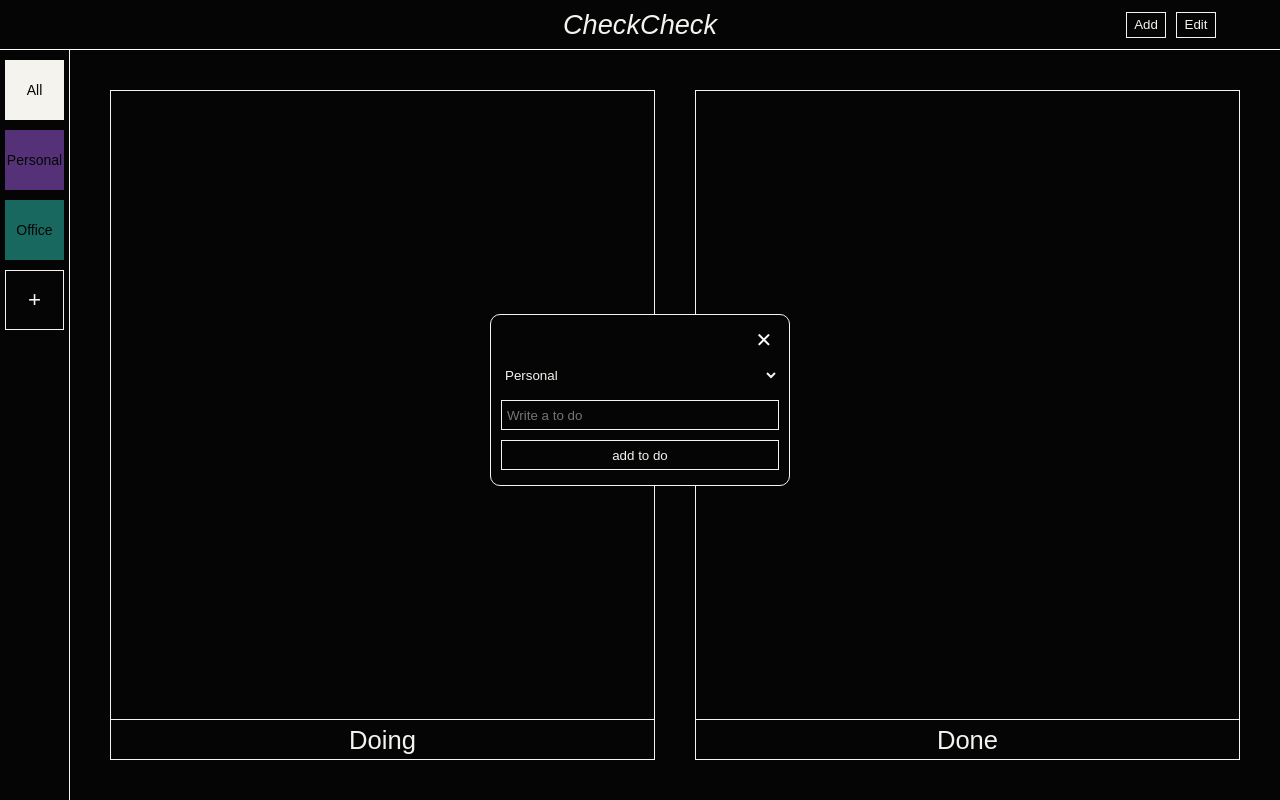
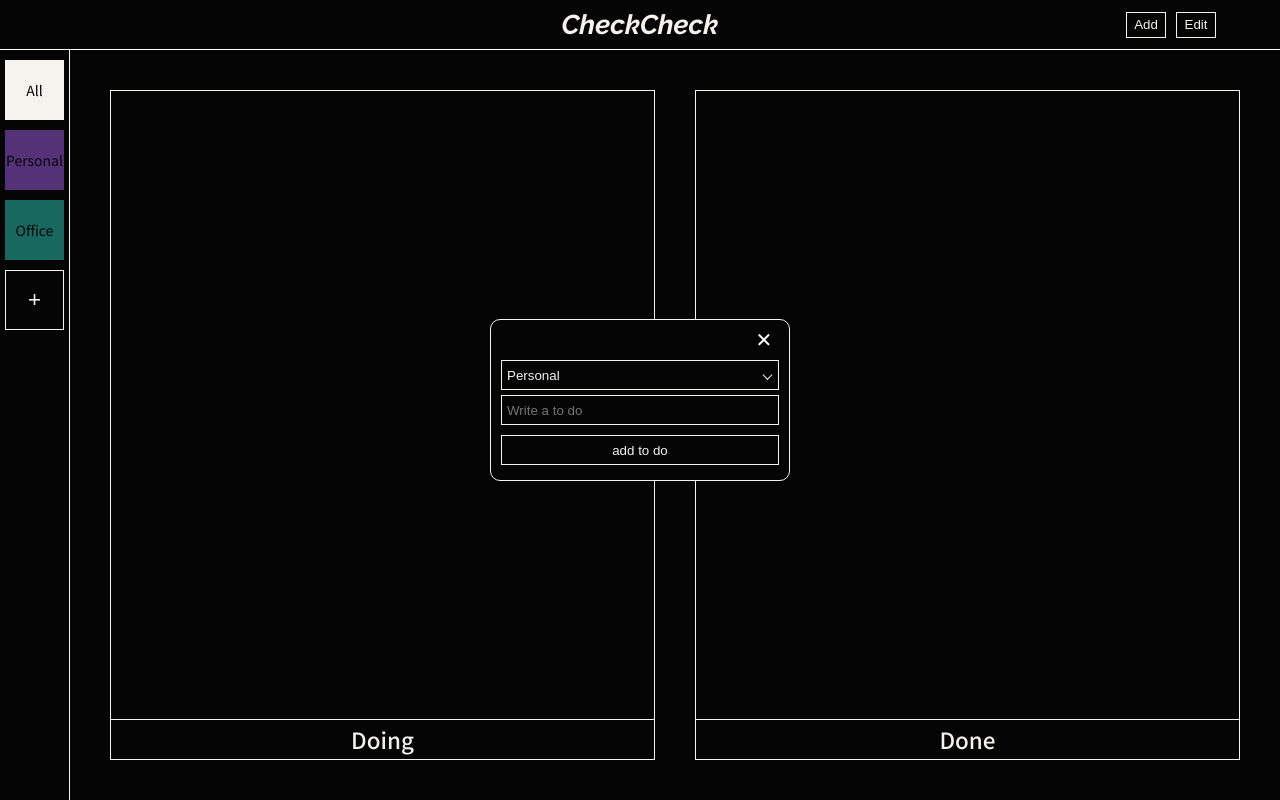
Before and after one commit to hyesuhong/checklist, a React (Create React App) app: page / in a window 1280 px wide. Both pictures are taken after a click on the button "Add". Built offline with nearby package versions, Linux system fonts and the light colour scheme.

Commit message:
change checkbox styling & fix storage issue

```diff
--- a/package.json
+++ b/package.json
@@ -10,11 +10,13 @@
 		"@types/node": "^16.11.21",
 		"@types/react": "^17.0.38",
 		"@types/react-dom": "^17.0.11",
+		"@types/react-helmet": "^6.1.5",
 		"gh-pages": "^3.2.3",
 		"react": "^17.0.2",
 		"react-beautiful-dnd": "^13.1.0",
 		"react-colorful": "^5.5.1",
 		"react-dom": "^17.0.2",
+		"react-helmet": "^6.1.0",
 		"react-hook-form": "^7.25.1",
 		"react-query": "^3.34.12",
 		"react-scripts": "5.0.0",
--- a/public/index.html
+++ b/public/index.html
@@ -5,16 +5,17 @@
 		<link rel="icon" href="%PUBLIC_URL%/favicon.ico" />
 		<meta name="viewport" content="width=device-width, initial-scale=1" />
 		<meta name="theme-color" content="#000000" />
-    <meta
-      name="description"
-      content="Web site created using create-react-app"
-    />
+		<meta name="description" content="Web site created using create-react-app" />
 		<link rel="apple-touch-icon" href="%PUBLIC_URL%/logo192.png" />
 		<!--
       manifest.json provides metadata used when your web app is installed on a
       user's mobile device or desktop. See https://developers.google.com/web/fundamentals/web-app-manifest/
     -->
 		<link rel="manifest" href="%PUBLIC_URL%/manifest.json" />
+
+		<link rel="preconnect" href="https://fonts.googleapis.com" />
+		<link rel="preconnect" href="https://fonts.gstatic.com" crossorigin />
+		<link href="https://fonts.googleapis.com/css2?family=Noto+Sans+KR:wght@300;400;500&family=Raleway:ital,wght@1,700&display=swap" rel="stylesheet" />
 		<!--
       Notice the use of %PUBLIC_URL% in the tags above.
       It will be replaced with the URL of the `public` folder during the build.
@@ -24,7 +25,7 @@
       work correctly both with client-side routing and a non-root public URL.
       Learn how to configure a non-root public URL by running `npm run build`.
     -->
-    <title>React App</title>
+		<title>CheckCheck</title>
 	</head>
 	<body>
 		<noscript>You need to enable JavaScript to run this app.</noscript>
--- a/src/App.tsx
+++ b/src/App.tsx
@@ -3,8 +3,6 @@ import ToDoList from './components/ToDoList';
 
 // createGlobalStyle : 전역으로 부를 수 있는 스타일 컴포넌트를 생성
 const GlobalStyle = createGlobalStyle`
-@import url('https://fonts.googleapis.com/css2?family=Noto+Sans+KR:wght@300;400;500&family=Raleway:ital,wght@1,700&display=swap');
-
 html, body, div, span, applet, object, iframe,
 h1, h2, h3, h4, h5, h6, p, blockquote, pre,
 a, abbr, acronym, address, big, cite, code,
--- a/src/components/CreateToDo.tsx
+++ b/src/components/CreateToDo.tsx
@@ -1,6 +1,5 @@
-import { useEffect } from 'react';
 import { useForm } from 'react-hook-form';
-import { useRecoilState, useRecoilValue, useSetRecoilState } from 'recoil';
+import { useRecoilValue, useSetRecoilState } from 'recoil';
 import styled from 'styled-components';
 import { categoryState, Conditions, modalState, toDoState } from '../atoms';
 
@@ -15,14 +14,14 @@ const AddToDoModal = styled.div`
 	align-items: center;
 	& > div {
 		width: 300px;
-		padding: 10px;
+		padding: 5px 10px 10px;
 		border-radius: 10px;
 		background: ${(props) => props.theme.bgColor};
 		border: 1px solid ${(props) => props.theme.textColor};
 		text-align: right;
 	}
 
-	& > div > button {
+	& > div > button.closeBtn {
 		width: 30px;
 		height: 30px;
 		font-size: 20px;
@@ -30,6 +29,7 @@ const AddToDoModal = styled.div`
 		border: none;
 		outline: none;
 		color: #fff;
+		margin-bottom: 5px;
 	}
 `;
 
@@ -37,13 +37,6 @@ const AddToDoForm = styled.form`
 	display: flex;
 	flex-direction: column;
 
-	select {
-		flex: 0 0 40px;
-		background: ${(props) => props.theme.bgColor};
-		border: none;
-		outline: none;
-		color: ${(props) => props.theme.textColor};
-	}
 	input {
 		width: 100%;
 		height: 30px;
@@ -54,17 +47,42 @@ const AddToDoForm = styled.form`
 		color: ${(props) => props.theme.textColor};
 		margin: 5px auto;
 	}
-	button {
-		flex: 0 0 40px;
+`;
+
+const SelectBox = styled.div`
+	position: relative;
+	flex: 0 0 30px;
+
+	select {
+		appearance: none;
+		-webkit-appearance: none;
+		width: 100%;
 		height: 100%;
-		font-size: 30px;
-		padding: 0;
+		background: transparent;
+		border: 1px solid ${(props) => props.theme.textColor};
+		outline: none;
 		color: ${(props) => props.theme.textColor};
-		background: transparent;
-		border: none;
-		outline: none;
+		padding: 0 5px;
+		border-radius: 0;
+		box-sizing: border-box;
+	}
+
+	&::after {
+		content: '';
+		position: absolute;
+		top: 50%;
+		right: 8px;
+		transform: translateY(-50%) rotateZ(-45deg);
+		width: 6px;
+		height: 6px;
+		border-bottom: 1px solid ${(props) => props.theme.textColor};
+		border-left: 1px solid ${(props) => props.theme.textColor};
 	}
 `;
+
+interface ICreateToDoProps {
+	selectedCategory: number;
+}
 
 /* react hook form -> 여러 인풋을 사용할 때 좋은 라이브러리. validation을 하기 편함 */
 interface IForm {
@@ -72,9 +90,9 @@ interface IForm {
 	categoryId: number;
 }
 
-function CreateToDo() {
+function CreateToDo({ selectedCategory }: ICreateToDoProps) {
 	/* useState와 비슷한 형태로 사용할 수 있음 */
-	const [toDos, setToDos] = useRecoilState(toDoState);
+	const setToDos = useSetRecoilState(toDoState);
 	const category = useRecoilValue(categoryState);
 	const setModalState = useSetRecoilState(modalState);
 	/*
@@ -92,10 +110,6 @@ function CreateToDo() {
 		setModalState({ status: false, type: '' });
 	};
 
-	useEffect(() => {
-		localStorage.setItem('toDo', JSON.stringify(toDos));
-	}, [toDos]);
-
 	return (
 		<AddToDoModal>
 			<div>
@@ -108,13 +122,15 @@ function CreateToDo() {
 					✕
 				</button>
 				<AddToDoForm onSubmit={handleSubmit(onValid)}>
-					<select {...register('categoryId')}>
+					<SelectBox>
+						<select {...register('categoryId')} value={selectedCategory === 0 ? 1 : selectedCategory}>
 							{Object.values(category).map((item) => (
 								<option value={item.id} key={item.id}>
 									{item.name}
 								</option>
 							))}
 						</select>
+					</SelectBox>
 					<input {...register('toDo', { required: true })} placeholder='Write a to do' />
 					<input type='submit' value='add to do' />
 				</AddToDoForm>
--- a/src/components/ToDo.tsx
+++ b/src/components/ToDo.tsx
@@ -1,9 +1,8 @@
 import React from 'react';
-import { useRecoilState, useRecoilValue } from 'recoil';
+import { useRecoilValue, useSetRecoilState } from 'recoil';
 import styled from 'styled-components';
 import { categoryState, Conditions, IToDos, toDoState } from '../atoms';
 import { IconRemove } from '../assets/image/icon';
-import CheckBox from './CheckBox';
 
 const ToDoItem = styled.li<{ bdColor?: string }>`
 	position: relative;
@@ -11,6 +10,47 @@ const ToDoItem = styled.li<{ bdColor?: string }>`
 	border-radius: 5px;
 	border-left: 3px solid ${(props) => props.bdColor};
 	margin-bottom: 10px;
+
+	input[type='checkbox'] {
+		display: none;
+	}
+
+	input[type='checkbox'] + label {
+		position: relative;
+		display: flex;
+		justify-content: flex-start;
+		align-items: center;
+	}
+	input[type='checkbox'] + label::before {
+		content: '';
+		width: 16px;
+		height: 16px;
+		border: 1px solid ${(props) => props.theme.textColor};
+		box-sizing: border-box;
+		margin-right: 4px;
+	}
+	input[type='checkbox'] + label::after {
+		content: '';
+		position: absolute;
+		top: 50%;
+		left: 8px;
+		transform: translate(-50%, -70%) rotateZ(-45deg);
+		width: 8px;
+		height: 4px;
+		border-bottom: 2px solid ${(props) => props.theme.bgColor};
+		border-left: 2px solid ${(props) => props.theme.bgColor};
+		opacity: 0;
+	}
+	input[type='checkbox']:checked + label::before {
+		background: ${(props) => props.theme.textColor};
+	}
+	input[type='checkbox']:checked + label::after {
+		opacity: 1;
+	}
+	input[type='checkbox']:disabled + label {
+		opacity: 0.4;
+	}
+
 	button.removeBtn {
 		position: absolute;
 		top: 50%;
@@ -31,7 +71,7 @@ interface IToDoItem extends IToDos {
 
 function ToDo({ text, category, id, condition, mode }: IToDoItem) {
 	const categorySet = useRecoilValue(categoryState);
-	const [toDos, setToDos] = useRecoilState(toDoState);
+	const setToDos = useSetRecoilState(toDoState);
 	const onChange = (event: React.ChangeEvent<HTMLInputElement>) => {
 		const {
 			currentTarget: { value, checked },
@@ -49,15 +89,12 @@ function ToDo({ text, category, id, condition, mode }: IToDoItem) {
 			const targetIndex = prev.findIndex((todo) => todo.id === id);
 			return [...prev.slice(0, targetIndex), ...prev.slice(targetIndex + 1)];
 		});
-		localStorage.setItem('toDo', JSON.stringify(toDos));
 	};
 
 	return (
 		<ToDoItem bdColor={categorySet.find((cate) => cate.id === Number(category))?.color}>
-			{/* <CheckBox id={id.toString()} text={text} category={category} checked={condition === Conditions.YET ? false : true} disabled={mode === 'Edit' ? true : false} /> */}
 			<input type='checkbox' id={`CHK_${id}`} value={id} onChange={onChange} checked={condition === Conditions.YET ? false : true} disabled={mode === 'Edit' ? true : false} />
-			<label htmlFor={`CHK_${id}`}></label>
-			<span>{text}</span>
+			<label htmlFor={`CHK_${id}`}>{text}</label>
 			{mode === 'Edit' ? (
 				<button className='removeBtn' onClick={removeItem}>
 					<IconRemove fill='#fff' />
--- a/src/components/ToDoList.tsx
+++ b/src/components/ToDoList.tsx
@@ -1,7 +1,7 @@
 import React, { useEffect, useState } from 'react';
 import { useRecoilState, useRecoilValue } from 'recoil';
 import styled from 'styled-components';
-import { categoryState, toDoSelector, viewState, modalState, Conditions } from '../atoms';
+import { categoryState, toDoSelector, viewState, modalState, Conditions, toDoState } from '../atoms';
 import CreateToDo from './CreateToDo';
 import ToDo from './ToDo';
 import CreateCategory from './CreateCategory';
@@ -48,6 +48,12 @@ const Header = styled.header`
 	div.btn_area > button:hover {
 		background: ${(props) => props.theme.textColor};
 		color: ${(props) => props.theme.bgColor};
+	}
+	div.btn_area > button:disabled {
+		opacity: 0.5;
+		background: transparent;
+		color: ${(props) => props.theme.textColor};
+		cursor: not-allowed;
 	}
 `;
 
@@ -114,10 +120,11 @@ const ToDoContent = styled.dl`
 	border: 1px solid ${(props) => props.theme.textColor};
 
 	dt {
-		text-align: center;
-		font-size: 1.6rem;
+		display: flex;
+		justify-content: center;
+		align-items: center;
+		font-size: 1.4rem;
 		font-weight: 500;
-		line-height: 40px;
 		border-top: 1px solid ${(props) => props.theme.textColor};
 		order: 1;
 	}
@@ -130,6 +137,8 @@ const ToDoContent = styled.dl`
 function ToDoList() {
 	const [editMode, setEditMode] = useState(false);
 	const category = useRecoilValue(categoryState);
+	const toDoList = useRecoilValue(toDoState);
+	const toDos = useRecoilValue(toDoSelector);
 	const [modal, setModalState] = useRecoilState(modalState);
 	const [view, setView] = useRecoilState(viewState);
 
@@ -156,7 +165,9 @@ function ToDoList() {
 		localStorage.setItem('category', JSON.stringify(category));
 	}, [category]);
 
-	const toDos = useRecoilValue(toDoSelector);
+	useEffect(() => {
+		localStorage.setItem('toDo', JSON.stringify(toDoList));
+	}, [toDoList]);
 
 	return (
 		<Container>
@@ -168,6 +179,7 @@ function ToDoList() {
 						onClick={() => {
 							setModalState({ status: true, type: 'todo' });
 						}}
+						disabled={editMode ? true : false}
 					>
 						Add
 					</button>
@@ -226,7 +238,7 @@ function ToDoList() {
 				</ToDoContent>
 			</ToDoContainer>
 
-			{modal.status && modal.type === 'todo' ? <CreateToDo /> : null}
+			{modal.status && modal.type === 'todo' ? <CreateToDo selectedCategory={view} /> : null}
 			{modal.status && modal.type === 'category' ? <CreateCategory /> : null}
 		</Container>
 	);
```
Also changed, not shown: 1 other file (tests, documents, lock files or other folders). Lines whose indentation alone changed are shown as unchanged.
